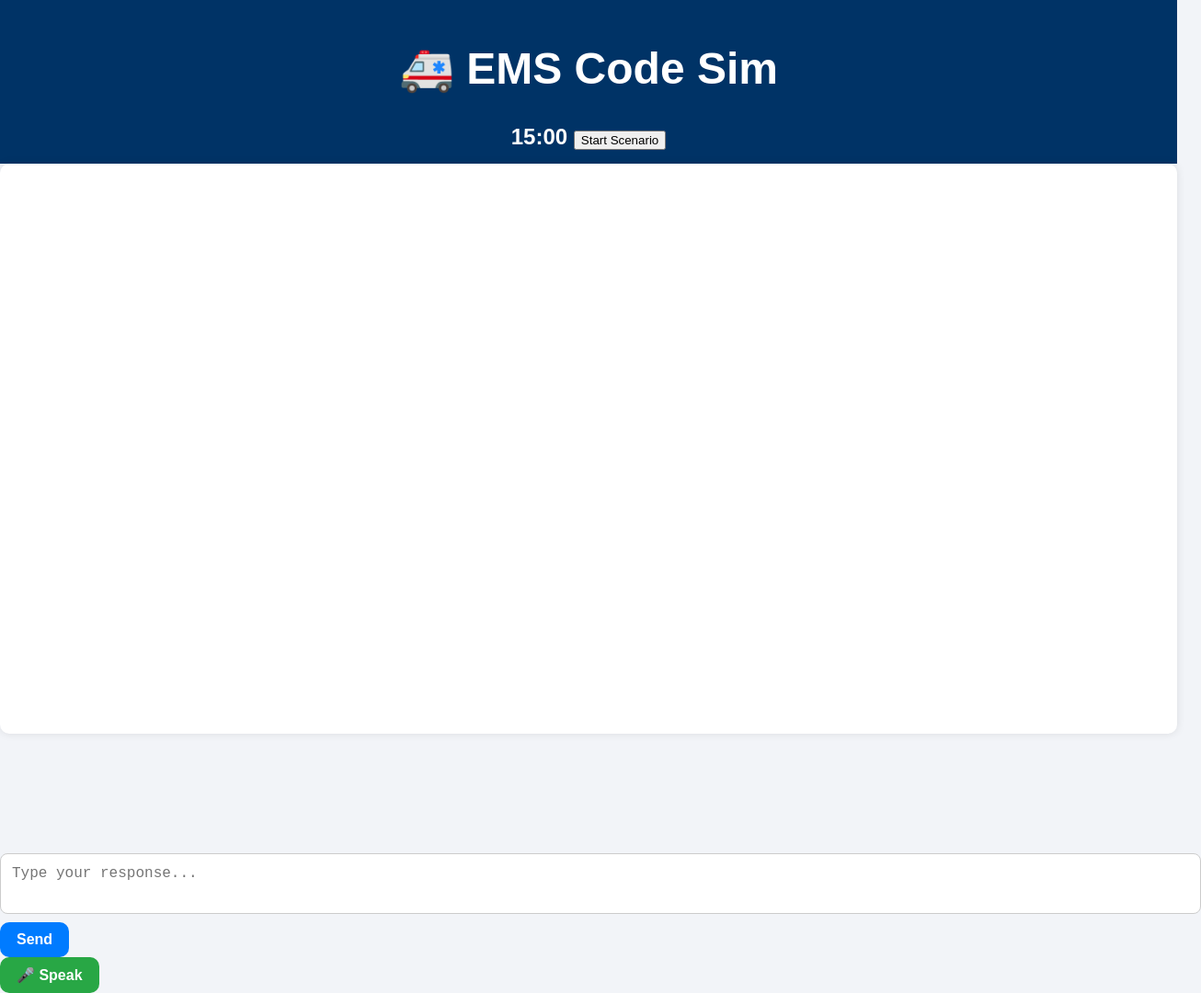
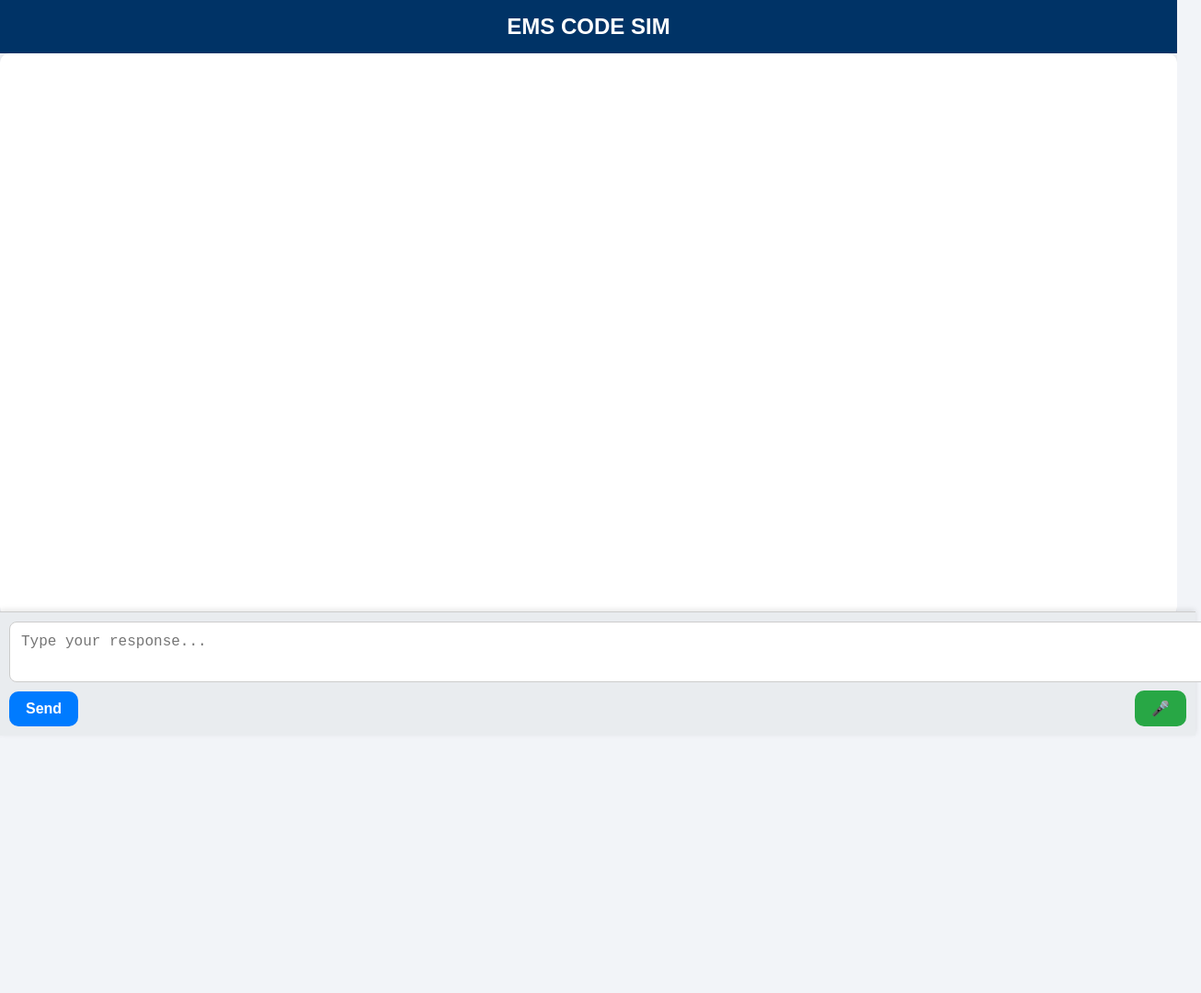
Before and after one commit to EMSCodeSim/NREMT-Skills, a website: page index.html in a window 1280 px wide. Shown: the whole page at 92% size, 1306 px wide, since content can reach past the window. After the commit the page ends 800 px from the top, so only its background shows below. Drawn offline with Linux system fonts and the light colour scheme; files that its build step writes are made by us from their sources.

Commit message:
Update index.html

```diff
--- a/index.html
+++ b/index.html
@@ -4,31 +4,27 @@
   <meta charset="UTF-8" />
   <meta name="viewport" content="width=device-width, initial-scale=1.0" />
   <title>EMS Code Sim</title>
-  <link rel="stylesheet" href="styles/style.css" />
+  <link rel="stylesheet" href="style.css" />
 </head>
 <body>
-  <div id="container">
-    <header id="header">
-      <h1>🚑 EMS Code Sim</h1>
-      <div class="controls">
-        <span id="timer">15:00</span>
-        <button id="scenario-button">Start Scenario</button>
-      </div>
-    </header>
+  <header>EMS CODE SIM</header>
 
-    <main id="chat-wrapper">
-      <div id="chat-display"></div>
-    </main>
+  <!-- Container holds chat and input -->
+  <div id="chat-container">
+    <div id="chat-display">
+      <!-- AI and User messages go here -->
+    </div>
+  </div>
 
-    <div id="input-group">
-      <div id="input-row">
-        <textarea id="user-input" placeholder="Type your response..."></textarea>
-        <button id="send-button">Send</button>
-      </div>
-      <button id="mic-button">🎤 Speak</button>
+  <!-- Fixed input area -->
+  <div id="input-container">
+    <textarea id="user-input" placeholder="Type your response..."></textarea>
+    <div id="controls">
+      <button id="send-button">Send</button>
+      <button id="mic-button">🎤</button>
     </div>
+  </div>
 
-    <script src="scripts/app.js"></script>
-  </div>
+  <script src="app.js"></script>
 </body>
 </html>
```
